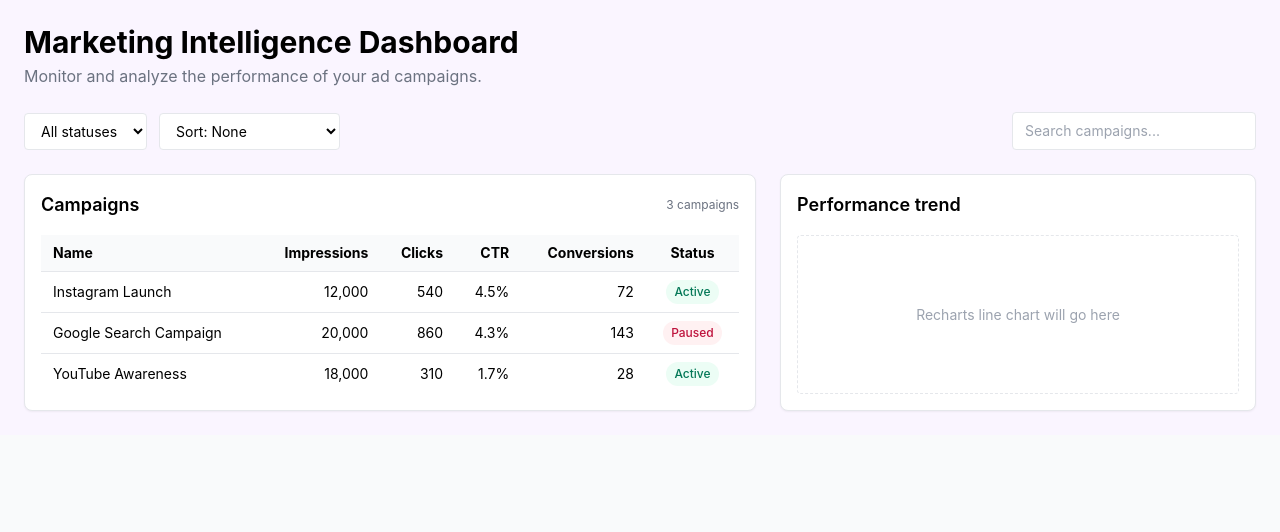
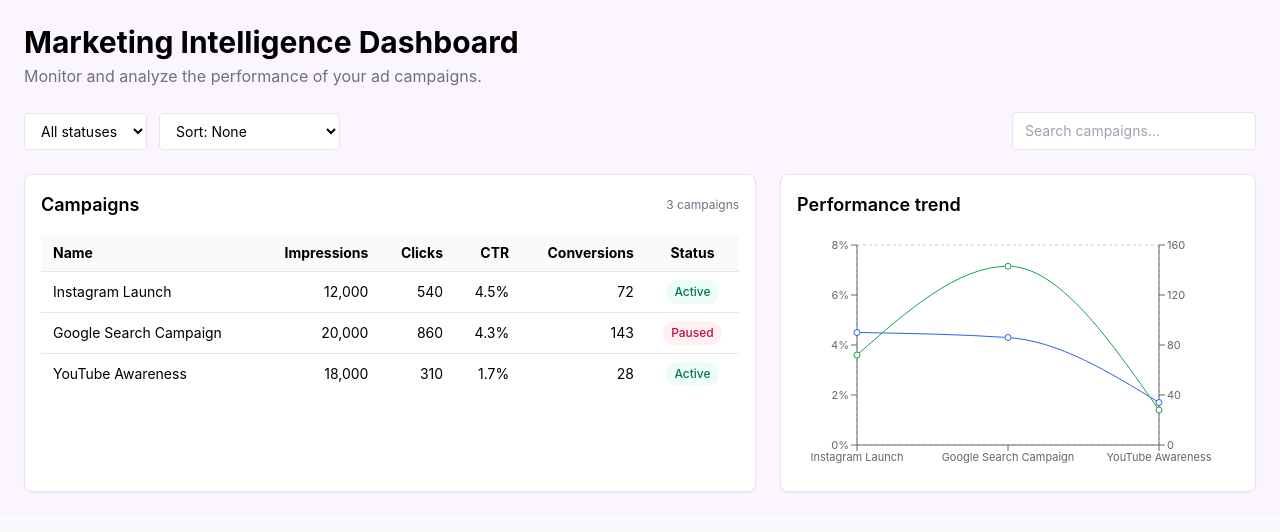
Before and after one commit to vini1237777/ai-vibe-dashboard, a Next.js app: page /dashboard in a window 1280 px wide. Shown: the top 532 px of the page. Built offline with nearby package versions, Linux system fonts and the light colour scheme.

Commit message:
feat: add performance line chart using recharts

```diff
--- a/package.json
+++ b/package.json
@@ -12,6 +12,7 @@
     "next": "16.0.3",
     "react": "19.2.0",
     "react-dom": "19.2.0",
+    "recharts": "^3.4.1",
     "zustand": "^5.0.8"
   },
   "devDependencies": {
--- a/src/components/CampaignTable.tsx
+++ b/src/components/CampaignTable.tsx
@@ -23,11 +23,11 @@ export default function CampaignTable() {
     }
 
     if (sortBy === "ctr") {
-      result.sort((a, b) => b.ctr - a.ctr);
+      result.sort((a, b) => a.ctr - b.ctr);
     }
 
     if (sortBy === "conversions") {
-      result.sort((a, b) => b.conversions - a.conversions);
+      result.sort((a, b) => a.conversions - b.conversions);
     }
 
     return result;
--- a/src/components/TrendChart.tsx
+++ b/src/components/TrendChart.tsx
@@ -1,12 +1,79 @@
 "use client";
 
+import { useMemo } from "react";
+import {
+  LineChart,
+  Line,
+  XAxis,
+  YAxis,
+  Tooltip,
+  CartesianGrid,
+  ResponsiveContainer,
+} from "recharts";
+import { useCampaignStore } from "../store/useCampaignStore";
+import type { Campaign } from "../types/campaign";
+
 export default function TrendChart() {
+  const campaigns = useCampaignStore((s) => s.campaigns);
+
+  const chartData = useMemo(
+    () =>
+      [...campaigns].map((c: Campaign) => ({
+        name: c.name,
+        ctr: c.ctr,
+        conversions: c.conversions,
+      })),
+    [campaigns]
+  );
+
   return (
     <section className="bg-white p-4 rounded-lg shadow-sm border h-full flex flex-col">
       <h2 className="font-semibold text-lg mb-4">Performance trend</h2>
-      <div className="flex-1 flex items-center justify-center text-gray-400 text-sm border border-dashed rounded">
-        Recharts line chart will go here
-      </div>
+
+      {chartData.length === 0 ? (
+        <p className="text-sm text-gray-500">
+          Not enough data to display a chart.
+        </p>
+      ) : (
+        <div className="flex-1">
+          <ResponsiveContainer width="100%" height={240}>
+            <LineChart
+              data={chartData}
+              margin={{ top: 10, right: 20, left: 0, bottom: 0 }}
+            >
+              <CartesianGrid strokeDasharray="3 3" />
+              <XAxis dataKey="name" tick={{ fontSize: 11 }} />
+              <YAxis
+                yAxisId="left"
+                tick={{ fontSize: 11 }}
+                tickFormatter={(v) => `${v}%`}
+              />
+              <YAxis
+                yAxisId="right"
+                orientation="right"
+                tick={{ fontSize: 11 }}
+              />
+              <Tooltip />
+              <Line
+                yAxisId="left"
+                type="monotone"
+                dataKey="ctr"
+                stroke="#2563eb"
+                dot={{ r: 3 }}
+                name="CTR (%)"
+              />
+              <Line
+                yAxisId="right"
+                type="monotone"
+                dataKey="conversions"
+                stroke="#16a34a"
+                dot={{ r: 3 }}
+                name="Conversions"
+              />
+            </LineChart>
+          </ResponsiveContainer>
+        </div>
+      )}
     </section>
   );
 }
```
Also changed, not shown: 1 other file (tests, documents, lock files or other folders).
